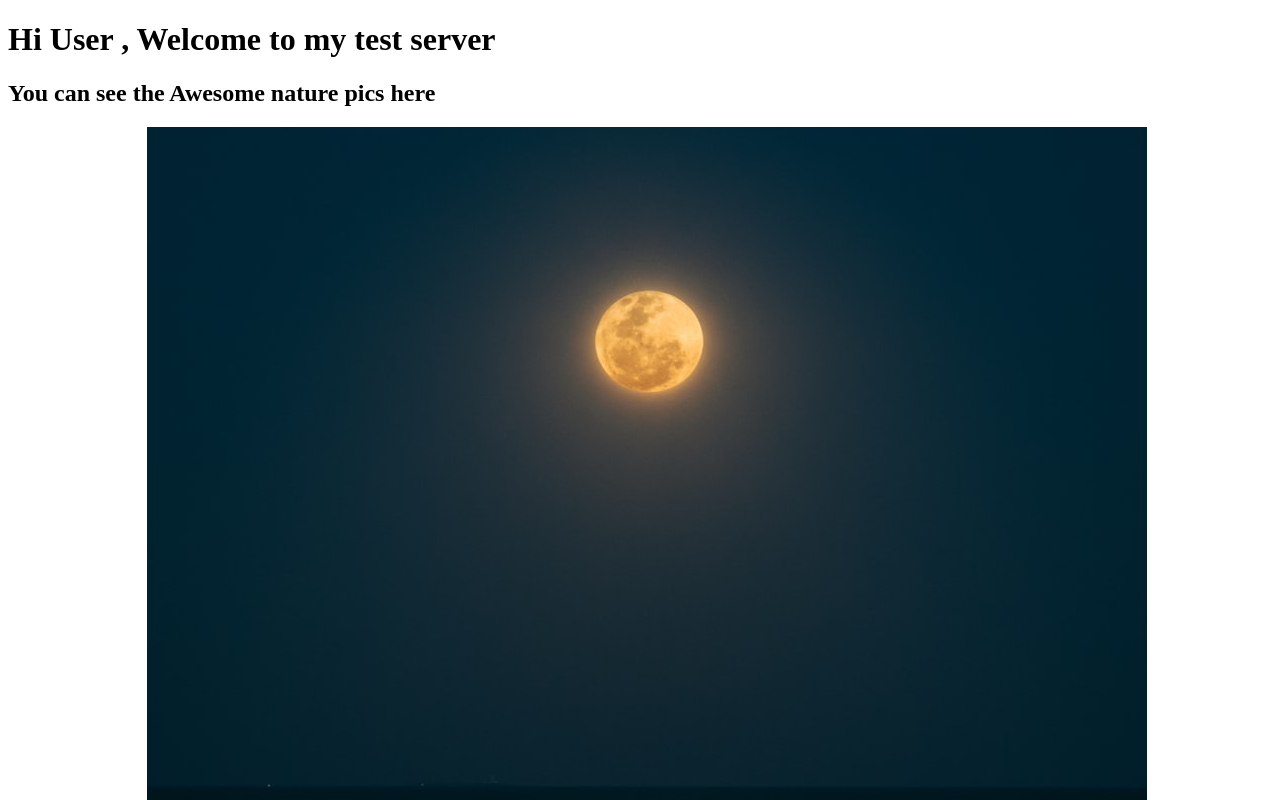
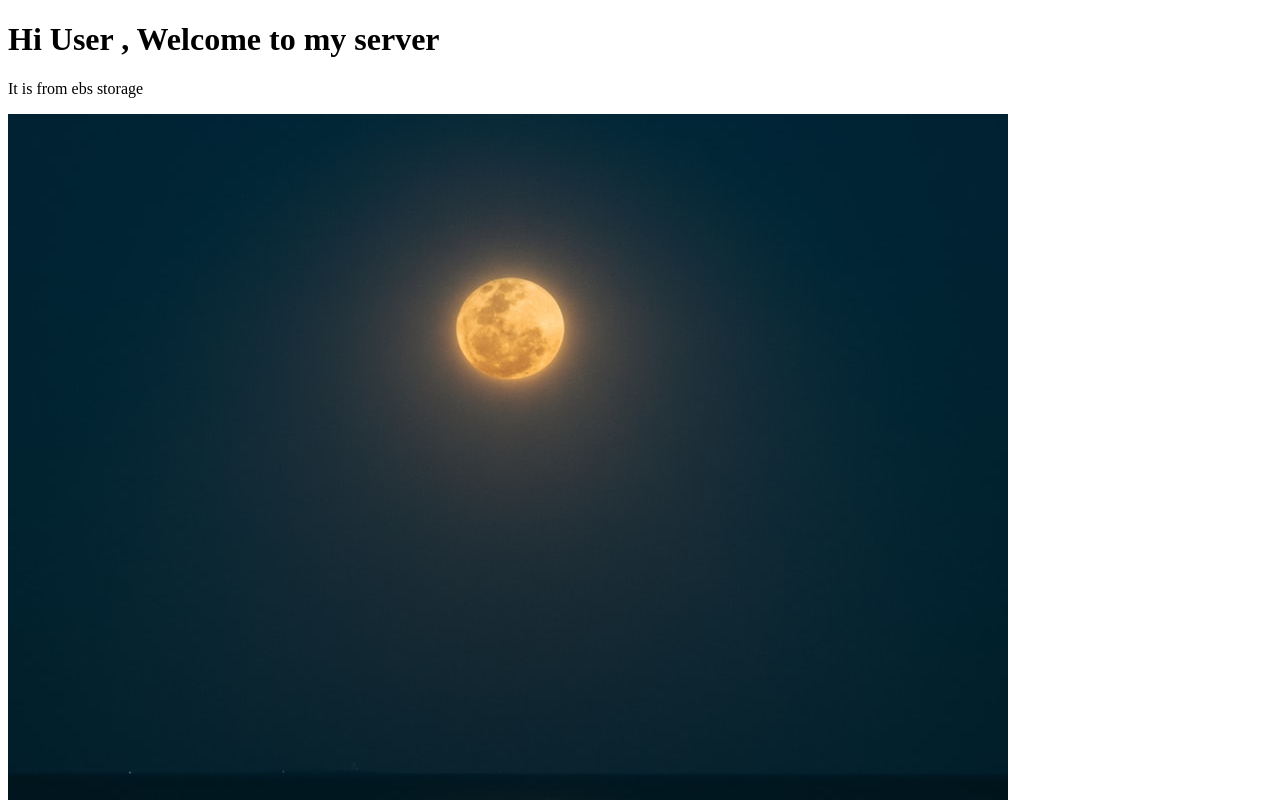
Before and after one commit to Ibnjafar/Hybrid-MultiCloud, a plain HTML site: page index.html in a window 1280 px wide. Shown: the top 800 px of the page. Drawn offline with Linux system fonts and the light colour scheme.

Commit message:
Update index.html

```diff
--- a/index.html
+++ b/index.html
@@ -8,10 +8,9 @@
 <title>Ibnjafar Test Server</title>
 </head>
 <body>
-<h1> Hi User , Welcome to my test server </h1>
-<h2> You can see the Awesome nature pics here </h1>
- It is from ebs storage
+<h1> Hi User , Welcome to my  server </h1>
+<p> It is from ebs storage </p>
 <img src="Task1/images/fullmoon.jpg" alt="Amazing full moon">
-It is from s3
+<p>It is from s3</p>
 </body>
 </html>
```
